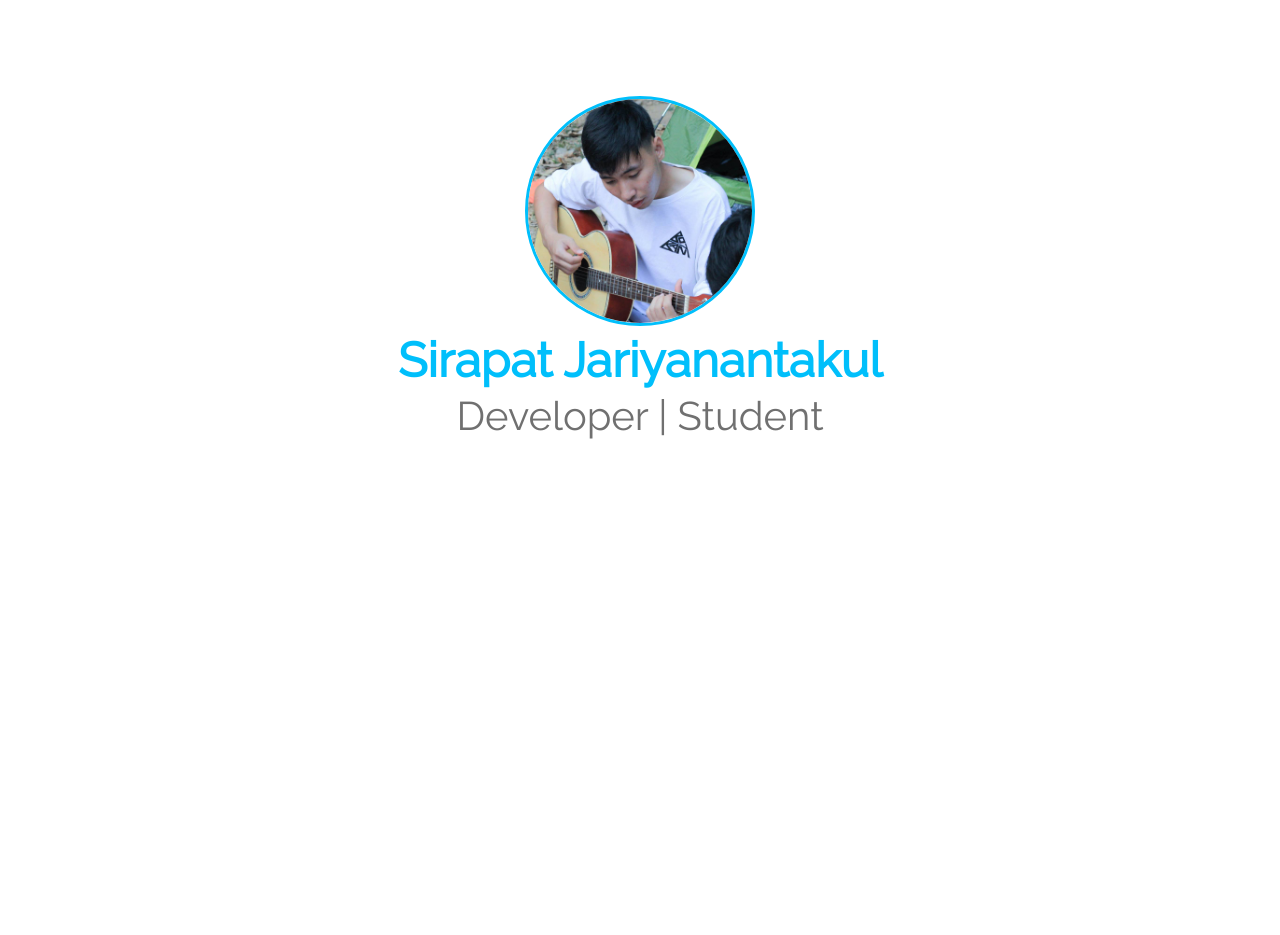
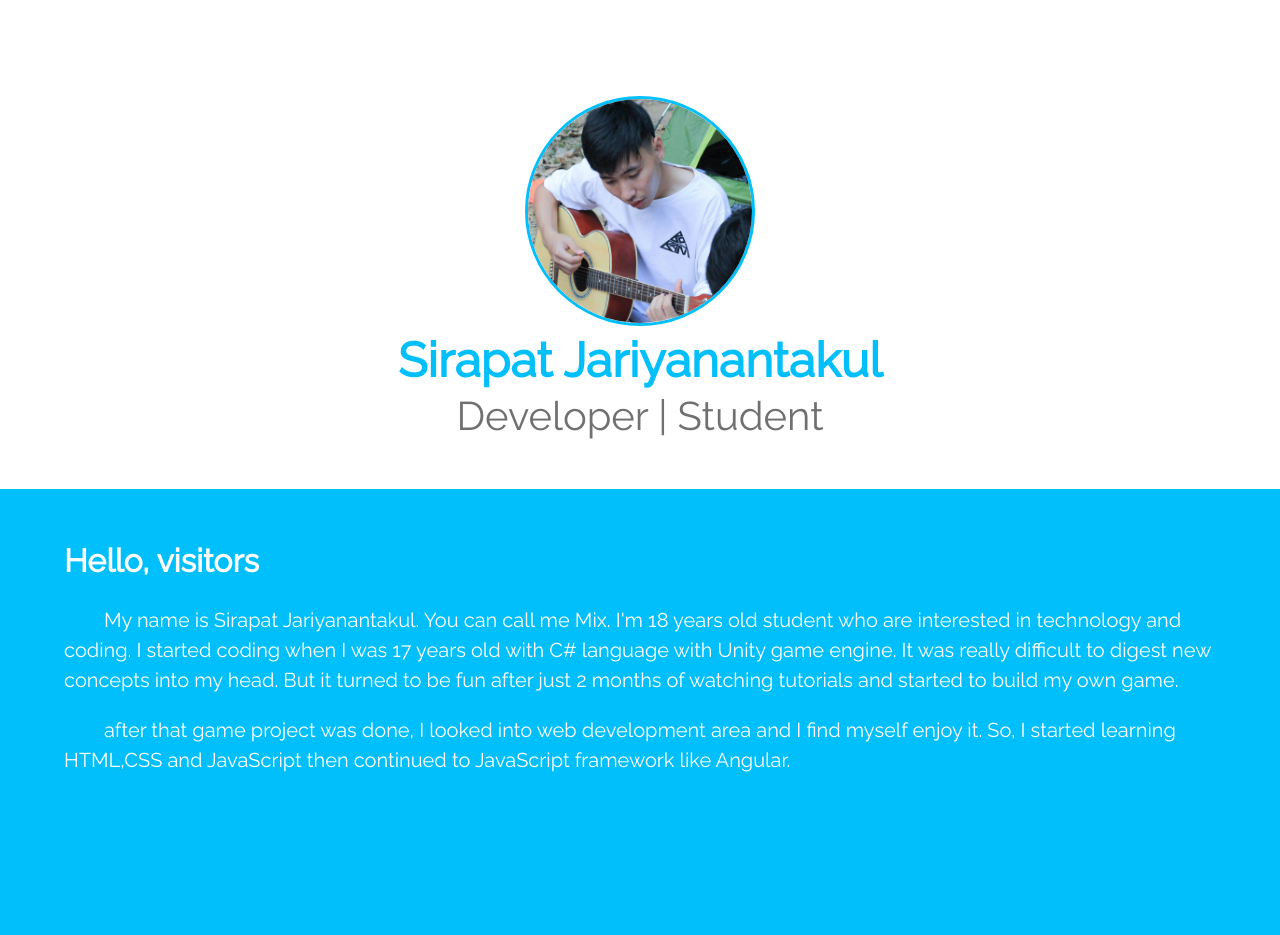
Before and after one commit to extramix/min-website, a plain HTML site: page index.html in a window 1280 px wide. Before the commit the page ends 800 px from the top, so only its background shows below. Drawn offline with nearby package versions, Linux system fonts and the light colour scheme.

Commit message:
added about section

```diff
--- a/css/style.css
+++ b/css/style.css
@@ -1,19 +1,3 @@
-body {
-    font-family: 'Raleway', sans-serif;
-}
-
-.portrait {
-    padding-top: 3rem;
-    width: 230px;
-    margin: auto;
-}
-
-#portrait-item {
-    border-radius: 50%;
-    border-style: solid;
-    border-color: #00BFFB;
-}
-
 
 /* Colors */
 #primary-color {
@@ -35,3 +19,43 @@ body {
 .section-height-sm {
     min-height: 50%;
 }
+
+
+
+
+
+body {
+    font-family: 'Raleway', sans-serif;
+}
+
+p{
+    text-indent: 2em;
+    padding-top: 1em;
+}
+
+.portrait {
+    padding-top: 3rem;
+    width: 230px;
+    margin: auto;
+}
+
+#portrait-item {
+    border-radius: 50%;
+    border-style: solid;
+    border-color: #00BFFB;
+}
+
+
+.section-about {
+    background-color: #00BFFB;
+    padding-bottom: 10em;
+
+}
+
+.section-about .container p,h1{
+    color: #FFF;
+}
+
+.about-overlapped {
+    margin-top: -5em;
+}
--- a/index.html
+++ b/index.html
@@ -14,11 +14,11 @@
 
 <body>
 
-    <section class="section section-height-lg">
+    <section class="section">
         <div class="container">
-                <div class="portrait">
-                        <img id="portrait-item" src="./img/portrait-1.jpg" alt="portrait">
-                    </div>
+            <div class="portrait">
+                <img id="portrait-item" src="./img/portrait-1.jpg" alt="portrait">
+            </div>
             <div class=" has-text-centered">
                 <h1 class="title is-size-1-desktop is-size-2-tablet is-size-3-mobile" id="primary-color">Sirapat Jariyanantakul</h1>
                 <h2 class="subtitle is-size-2-desktop is-size-3-tablet is-size-4-mobile" id="secondary-color">Developer | Student</h2>
@@ -26,6 +26,19 @@
         </div>
     </section>
 
+    <section class="section section-about">
+        <div class="container">
+            <h1 class="is-size-3 has-text-weight-bold">Hello, visitors</h1>
+            <p class="is-size-5 ">My name is Sirapat Jariyanantakul. You can call me Mix. I'm 18 years old student
+                who are interested in technology and coding. I started coding when I was 17 years old with C# language with Unity game engine.
+                It was really difficult to digest new concepts into my head. But it turned to be fun after just 2 months of watching tutorials and started to build my own game.</p>
+                <p class="is-size-5">after that game project was done, I looked into web development area and I find myself enjoy it. So, I started learning HTML,CSS and JavaScript then continued to JavaScript framework like Angular.</p>
+        </div>
+    </section>
+
+
+
+
 
 </body>
 
```
